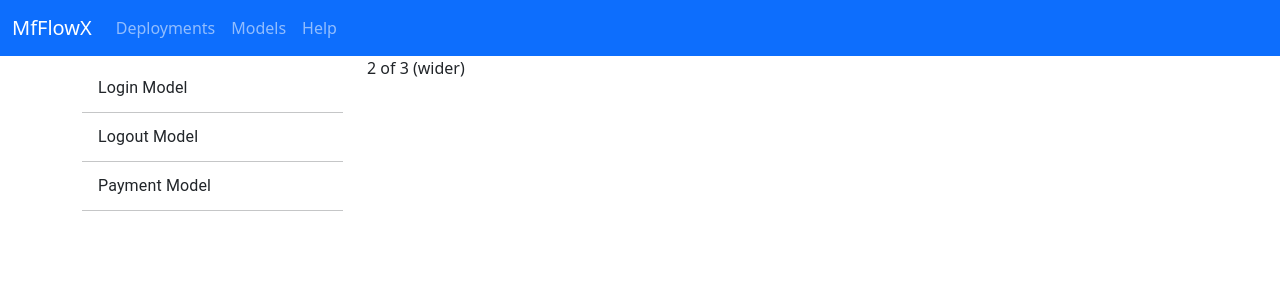
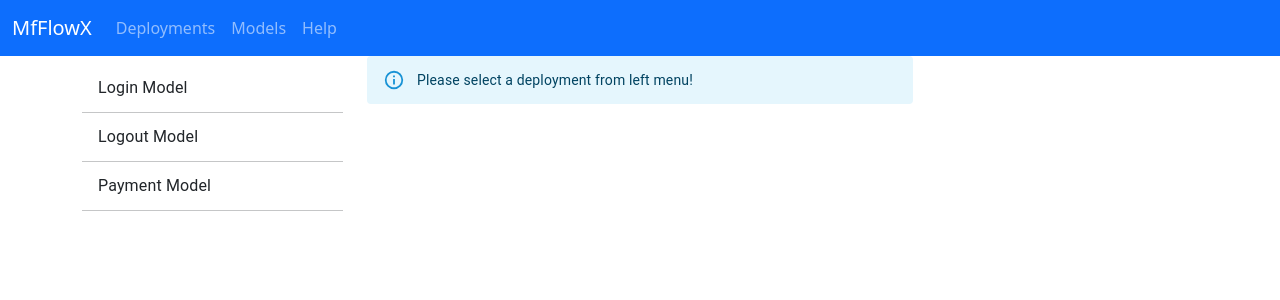
Before and after one commit to harishbohara/mflowx, a React (Create React App) app: page / in a window 1280 px wide. Shown: the top 300 px of the page. Built offline with nearby package versions, Linux system fonts and the light colour scheme; the HTML template or start-up script is replaced by a standard one.

Commit message:
added nav bar to list all items

```diff
--- /dev/null
+++ b/src/components/deployments/Deployment.js
@@ -0,0 +1,19 @@
+/* eslint-disable import/no-anonymous-default-export */
+import { Alert } from "@mui/material"
+
+export default({deployment}) => {
+    return (
+        <>
+            {deployment != null &&
+                <h2>
+                    {deployment.data.label}
+                </h2>
+            }
+             {deployment == null &&
+                <h2>
+                    <Alert severity="info">Please select a deployment from left menu!</Alert>
+                </h2>
+            }
+        </>
+    )
+}
--- a/src/components/deployments/DeploymentList.js
+++ b/src/components/deployments/DeploymentList.js
@@ -19,11 +19,9 @@ const elements = [
     },
   ];
 
-  const style = {
-    width: '100%',
-    maxWidth: 360,
-    bgcolor: 'background.paper',
-  };
+
+// Left menu style
+const style = {width: '100%',maxWidth: 360,bgcolor: 'background.paper',};
 
 // eslint-disable-next-line import/no-anonymous-default-export
 export default() => {
@@ -41,6 +39,7 @@ export default() => {
         </>
     );
 
+    // Final component
     return(
        <div>
            <List sx={style} component="nav" aria-label="mailbox folders">
--- a/src/components/deployments/Deployments.js
+++ b/src/components/deployments/Deployments.js
@@ -1,15 +1,17 @@
+/* eslint-disable import/no-anonymous-default-export */
+
 import { Container } from "react-bootstrap"
 import { Row } from "react-bootstrap"
 import { Col } from "react-bootstrap"
 import DeploymentList from "./DeploymentList"
-
-// eslint-disable-next-line import/no-anonymous-default-export
+import Deployment
+ from "./Deployment"
 export default() => {
     return(
         <Container>
             <Row>
                 <Col xs={3}><DeploymentList></DeploymentList></Col>
-                <Col xs={6}>2 of 3 (wider)</Col>
+                <Col xs={6}><Deployment></Deployment></Col>
             </Row>
         </Container>
     )
```
Also changed, not shown: src/components/deployments/header.css (deleted).
